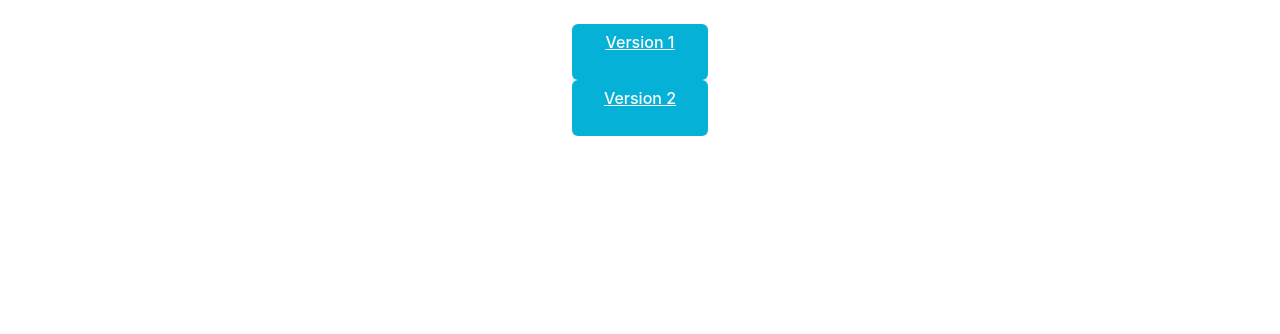
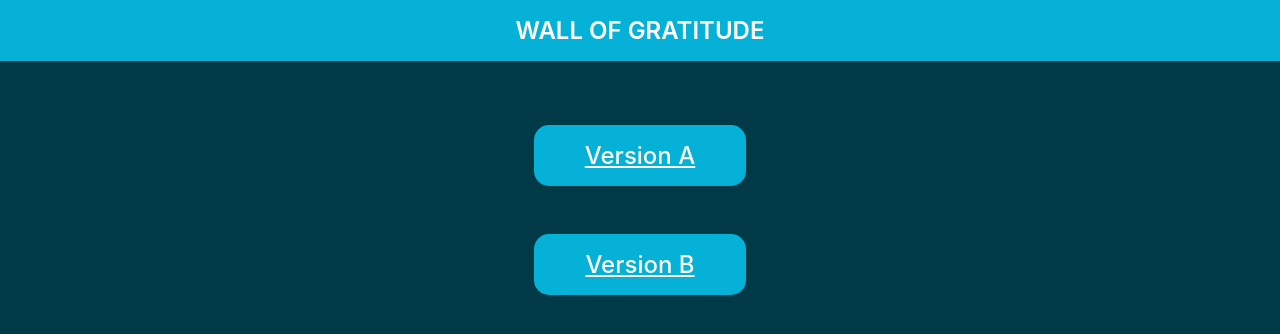
Before and after one commit to joyceyguo/cs160-proj4, a React (Create React App) app: page / in a window 1280 px wide. Shown: the top 334 px of the page. Built offline with nearby package versions, Linux system fonts and the light colour scheme; no server answers.

Commit message:
display board setup with websocket + styling fixes

```diff
--- a/src/App.js
+++ b/src/App.js
@@ -1,21 +1,37 @@
 import logo from "./logo.svg";
 import "./App.css";
 import { w3cwebsocket as W3CWebSocket } from "websocket";
-import React, { useEffect } from "react";
+import React, { useState, useEffect } from "react";
 import { BrowserRouter as Router, Redirect } from "react-router-dom";
 import { Route, Switch } from "react-router";
 import Welcome from "./Welcome";
 import SubmissionPage from "./SubmissionPage";
+import ShoutoutList from "./ShoutoutList";
 
 const client = new W3CWebSocket("ws://127.0.0.1:8000");
 
 function App() {
+  const [shoutouts, setShoutouts] = useState([]);
+
+  // useEffect(() => {
+  //   setShoutouts([...shoutouts, shoutout]);
+  //   console.log(shoutouts);
+  // });
+
   useEffect(() => {
     client.onopen = () => {
       console.log("WebSocket Client Connected");
     };
-    client.onmessage = (message) => {
-      console.log(message);
+    // client.onmessage = (message) => {
+    //   console.log(message);
+    // };
+
+    client.onmessage = function (receivedMessage) {
+      console.log(receivedMessage);
+      var received = JSON.parse(receivedMessage.data);
+      console.log("Received: " + JSON.stringify(received));
+      setShoutouts([...shoutouts, received]);
+      console.log(shoutouts);
     };
   });
 
@@ -25,8 +41,12 @@ function App() {
         <Welcome />
       </Route>
 
-      <Route path="/shoutouts">
+      <Route path="/submission">
         <SubmissionPage ws={client} />
+      </Route>
+
+      <Route path="/display">
+        <ShoutoutList shoutouts={shoutouts} />
       </Route>
     </Switch>
   );
--- a/src/Shoutout.js
+++ b/src/Shoutout.js
@@ -7,9 +7,9 @@ function Shoutout(props) {
 
   return (
     <div className='shoutout'>
-      <div className="to">To: {to}</div>
+      <div className="to">~To: {to}~</div>
       <div className="message">{msg}</div>
-      <div className="from">From: {from}</div>
+      <div className="from">-From: {from}-</div>
     </div>
   );
 }
--- a/src/ShoutoutForm.js
+++ b/src/ShoutoutForm.js
@@ -1,18 +1,18 @@
 import React from "react";
 import "./Shoutouts.css";
-
 
 function ShoutoutForm(props) {
   const { onSubmit, handleChange, shoutout } = props;
 
   return (
-    <div className='form-container'>
+    <div className="form-container">
       <form
         action=""
         id="shoutout"
         onSubmit={onSubmit}
         className="form"
         onChange={handleChange}>
+        <div className="prompt">Who do you want to appreciate today?</div>
         <input
           name="to"
           type="text"
@@ -20,13 +20,17 @@ function ShoutoutForm(props) {
           value={shoutout.to}
           className="single-line-text"
         />
+        <div className="prompt">Your Name?</div>
+
         <input
           name="from"
           type="text"
-          placeholder="Your Name"
+          placeholder=""
           value={shoutout.from}
           className="single-line-text"
         />
+        <div className="prompt">Type your shoutout below!</div>
+
         <textarea
           name="text"
           form="shoutout"
@@ -34,9 +38,7 @@ function ShoutoutForm(props) {
           placeholder="Thank you for..."
           value={shoutout.msg}
           className="multi-line-text"></textarea>
-        <div className="button-container">
-          <button className="button">Appreciate</button>
-        </div>
+        <button className="button">Appreciate!</button>
       </form>
     </div>
   );
--- a/src/ShoutoutList.js
+++ b/src/ShoutoutList.js
@@ -1,13 +1,20 @@
-import React from "react";
+import React, { useEffect } from "react";
 import Shoutout from "./Shoutout";
 
 function ShoutoutList(props) {
   const { shoutouts } = props;
   return (
-    <div>
-      {shoutouts.map((shoutout, index) => (
-        <Shoutout key={index} to={shoutout.to} from={shoutout.from} msg={shoutout.text}></Shoutout>
-      ))}
+    <div className="page-container">
+      <div className="header">WALL OF GRATITUDE</div>
+      <div>
+        {shoutouts.map((shoutout, index) => (
+          <Shoutout
+            key={index}
+            to={shoutout.to}
+            from={shoutout.from}
+            msg={shoutout.text}></Shoutout>
+        ))}
+      </div>
     </div>
   );
 }
--- a/src/Shoutouts.css
+++ b/src/Shoutouts.css
@@ -1,3 +1,29 @@
+.page-container {
+  display: flex;
+  flex-direction: column;
+  align-items: center;
+  background-color: #003a47;
+  color: white;
+  height: 100vh;
+  width: 100vw;
+}
+
+.header {
+  background: #05b1d6;
+  color: white;
+  width: 100vw;
+  top: 0;
+  position: sticky;
+  display: flex;
+  flex-direction: row;
+  justify-content: center;
+  align-items: center;
+  padding: 2vh;
+  margin-bottom: 2vh;
+  font-size: 3vh;
+  font-weight: 600;
+}
+
 .shoutout {
   display: flex;
   flex-direction: column;
@@ -7,7 +33,8 @@
   border-radius: 15px;
   background-color: #05b1d6;
   color: white;
-  padding: 2vh 2vw;
+  padding: 2vh 4vw;
+  margin: 2vh;
 }
 
 .to,
@@ -17,8 +44,9 @@
 }
 
 .message {
-  font-size: 3.5vh;
+  font-size: 2.5vh;
   font-weight: 400;
+  padding: 1vh 3vw;
 }
 
 .form-container {
@@ -26,25 +54,28 @@
   flex-direction: column;
   justify-content: center;
   align-items: center;
-  margin-top: 20px;
+  margin-top: 3vh;
 }
 
 .form {
   display: flex;
   flex-direction: column;
+  color: white;
+  justify-content: center;
+  align-items: center;
 }
 
 .single-line-text,
 .multi-line-text {
-  border: 2px solid;
-  border-radius: 10;
+  border: 3px solid;
+  border-radius: 15px;
   border-color: #05b1d6;
   background-color: #f7f7f7;
-  padding: 0.5vh 0.5vw;
-  margin: 0.5vh 0.5vw;
+  padding: 1.5vh 1.5vw;
+  margin: 1vh 1vw;
   color: #333333;
   font-family: inherit;
-  font-size: 14;
+  font-size: 2vh;
   font-weight: 500;
   width: 70vw;
 }
@@ -54,21 +85,22 @@
   resize: none;
 }
 
-.button-container {
-  display: flex;
-  flex-direction: row;
-  justify-content: center;
+.prompt {
+  color: #fff;
+  font-size: 2vh;
+  font-weight: 500;
+  margin: 0.5vh 0;
 }
 
 .button {
+  padding: 2vh 4vw;
   color: #fff;
   background-color: #05b1d6;
   border-color: transparent;
   font-weight: 500;
-  border-radius: 6px;
-  height: 5vh;
-  width: 85px;
-  padding: 1vh 2vw;
+  border-radius: 15px;
+  font-size: 3vh;
+  margin: 3vh 3vw;
 }
 
 .welcome {
--- a/src/SubmissionPage.js
+++ b/src/SubmissionPage.js
@@ -5,7 +5,6 @@ import ShoutoutList from "./ShoutoutList";
 function SubmissionPage(props) {
   const { ws } = props;
 
-  const [shoutouts, setShoutouts] = useState([]);
   const [shoutout, setShoutout] = useState({});
 
   function handleChange(event) {
@@ -18,21 +17,21 @@ function SubmissionPage(props) {
 
   function onSubmit(event) {
     event.preventDefault();
-    ws.send(shoutout);
-    setShoutouts([...shoutouts, shoutout]);
+    console.log(JSON.stringify(shoutout));
+
+    ws.send(JSON.stringify(shoutout));
     setShoutout({});
     event.target.reset();
-    console.log(shoutouts);
   }
 
   return (
-    <div>
+    <div className="page-container">
+      <div className="header">WALL OF GRATITUDE</div>
       <div>
         <ShoutoutForm
           onSubmit={onSubmit}
           handleChange={handleChange}
           shoutout={shoutout}></ShoutoutForm>
-        <ShoutoutList shoutouts={shoutouts} />
       </div>
     </div>
   );
--- a/src/Welcome.js
+++ b/src/Welcome.js
@@ -4,14 +4,17 @@ import "./Shoutouts.css";
 
 export default function Welcome() {
   return (
-    <div className="welcome">
-      <Link className="button" to="/shoutouts">
-        <div className="button-container">Version 1</div>
-      </Link>
+    <div className="page-container">
+      <div className="header">WALL OF GRATITUDE</div>
+      <div className="welcome">
+        <Link className="button" to="/submission">
+          <div className="button-container">Version A</div>
+        </Link>
 
-      <Link className="button" to="/shoutouts">
-        <div className="button-container">Version 2</div>
-      </Link>
+        <Link className="button" to="/submission">
+          <div className="button-container">Version B</div>
+        </Link>
+      </div>
     </div>
   );
 }
```
